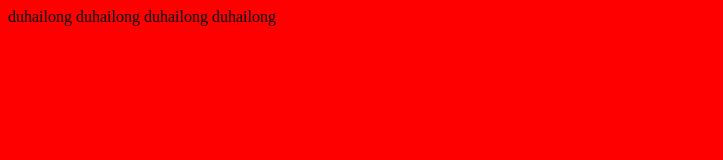
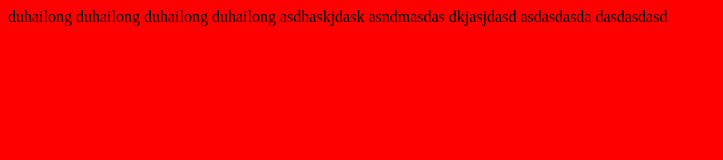
Before and after one commit to dyLemon/dyLemon, a plain HTML site: page index.html in a window 1280 px wide. Shown: the whole page, without its empty margins (0-723 px from the left). Drawn offline with Linux system fonts and the light colour scheme.

Commit message:
利润高

```diff
--- a/index.html
+++ b/index.html
@@ -14,6 +14,10 @@
 	duhailong
 	duhailong
 	duhailong
-
+	asdhaskjdask
+	asndmasdas
+	dkjasjdasd
+	asdasdasda
+	dasdasdasd
 	</body>
 </html>
```
